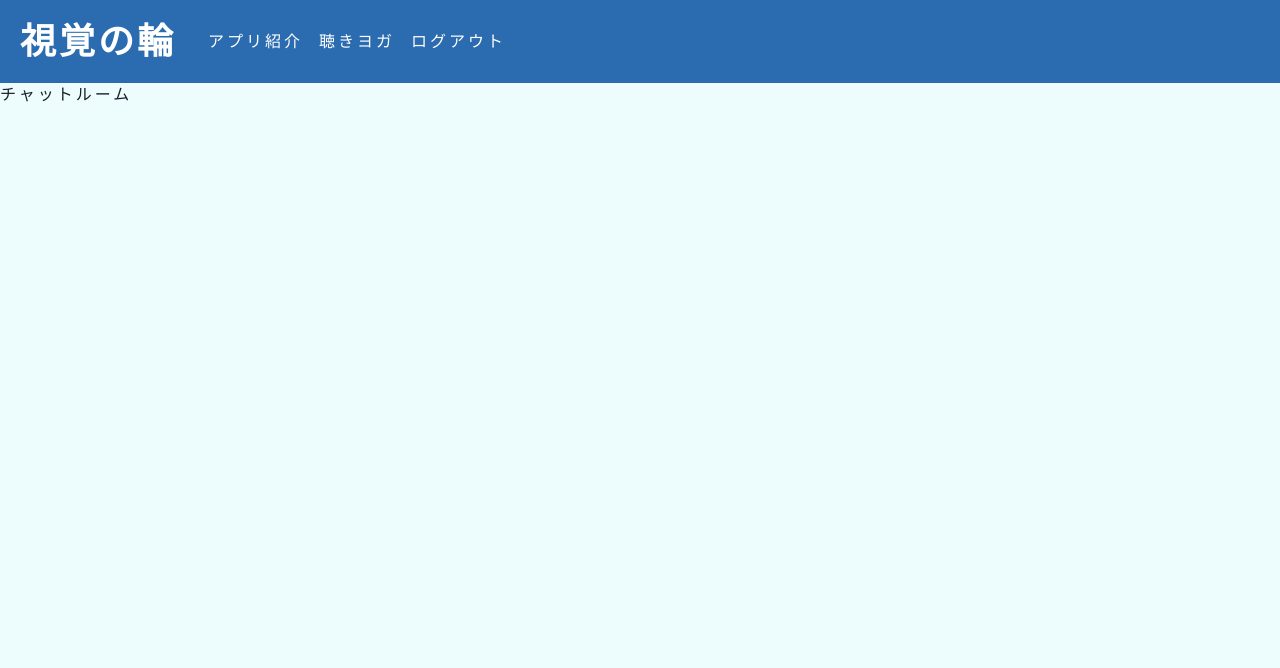
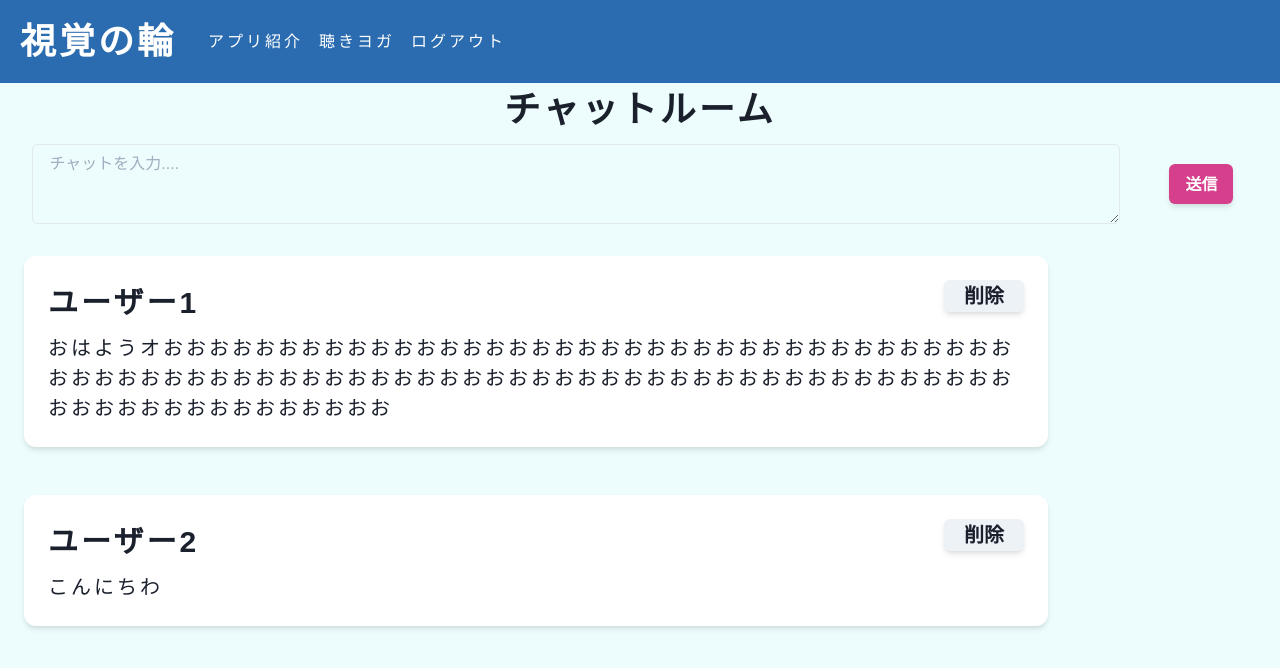
Before and after one commit to baf8008/circle_vision_app, a React (Create React App) app: page /home/room in a window 1280 px wide. Shown: the top 668 px of the page. Built offline with nearby package versions, Linux system fonts and the light colour scheme.

Commit message:
チャットルームのstyleを実装

```diff
--- a/src/components/pages/Room.tsx
+++ b/src/components/pages/Room.tsx
@@ -1,5 +1,96 @@
 import { VFC, memo } from 'react';
 
+import {
+	Badge,
+	Box,
+	Button,
+	Flex,
+	FormControl,
+	Heading,
+	Textarea,
+	Text,
+} from '@chakra-ui/react';
+
 export const Room: VFC = memo(() => {
-	return <p>チャットルーム</p>;
+	return (
+		<>
+			<Flex>
+				<Heading as='h1' size='xl' m='5px auto'>
+					チャットルーム
+				</Heading>
+			</Flex>
+			<FormControl
+				m={2}
+				display='flex'
+				justifyContent='space-around'
+				alignItems='center'
+			>
+				<Textarea
+					placeholder='チャットを入力....'
+					w={{ base: '70%', md: '85%' }}
+				/>
+				<Button
+					mr={{ base: '15px', md: '30px' }}
+					colorScheme='pink'
+					shadow='md'
+				>
+					送信
+				</Button>
+			</FormControl>
+			<Flex alignItems='left' direction='column'>
+				<Box
+					bg='white'
+					w='80%'
+					p={{ base: 4, md: 6 }}
+					m={{ base: 4, md: 6 }}
+					borderRadius='xl'
+					shadow='md'
+				>
+					<Flex justify='space-between' mb={2}>
+						<Text fontWeight='bold' fontSize={{ base: 'xl', md: '3xl' }}>
+							ユーザー1
+						</Text>
+						<Button
+							size='sm'
+							fontSize={{ base: 'xs', md: 'xl' }}
+							px={5}
+							bg='gray.100'
+							shadow='md'
+							_hover={{ opacity: 0.8 }}
+						>
+							削除
+						</Button>
+					</Flex>
+					<Text fontSize={{ base: 'sm', md: 'xl' }}>
+						おはようオおおおおおおおおおおおおおおおおおおおおおおおおおおおおおおおおおおおおおおおおおおおおおおおおおおおおおおおおおおおおおおおおおおおおおおおおおおおおおおおおおおおおおおおおおおおおおお
+					</Text>
+				</Box>
+				<Box
+					bg='white'
+					w='80%'
+					p={{ base: 4, md: 6 }}
+					m={{ base: 4, md: 6 }}
+					borderRadius='xl'
+					shadow='md'
+				>
+					<Flex justify='space-between' mb={2}>
+						<Text fontWeight='bold' fontSize={{ base: 'xl', md: '3xl' }}>
+							ユーザー2
+						</Text>
+						<Button
+							size='sm'
+							fontSize={{ base: 'xs', md: 'xl' }}
+							px={5}
+							bg='gray.100'
+							shadow='md'
+							_hover={{ opacity: 0.8 }}
+						>
+							削除
+						</Button>
+					</Flex>
+					<Text fontSize={{ base: 'sm', md: 'xl' }}>こんにちわ</Text>
+				</Box>
+			</Flex>
+		</>
+	);
 });
```
